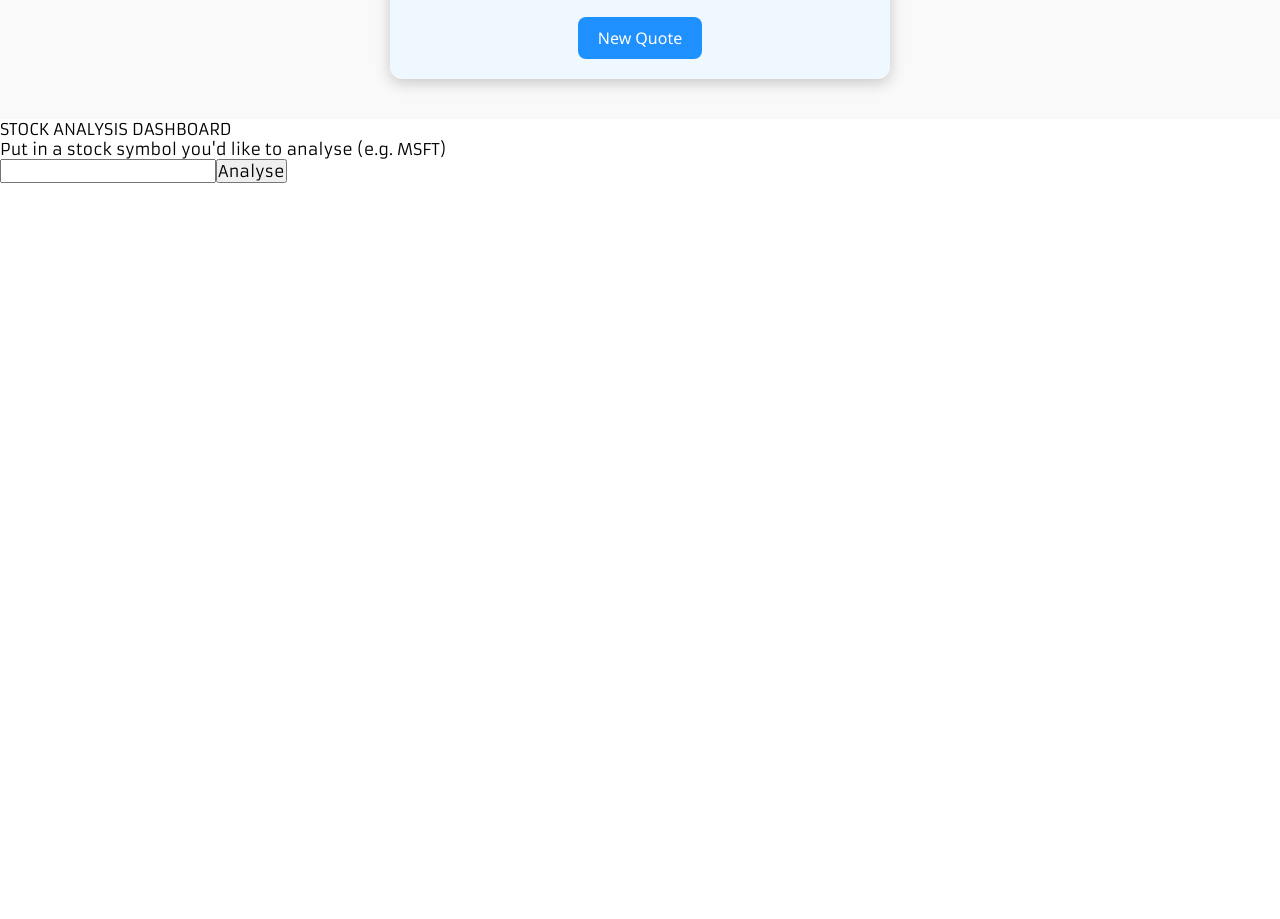
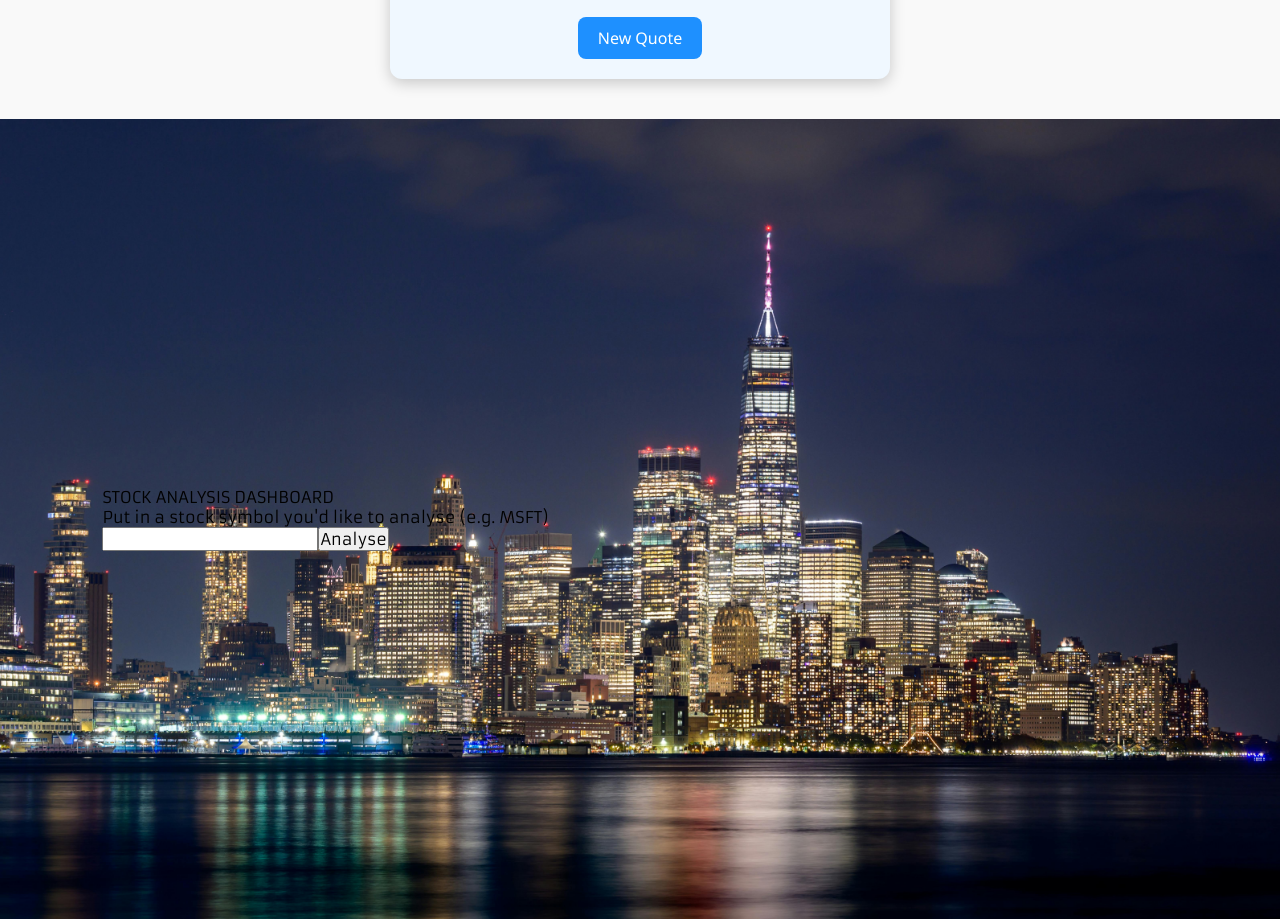
Before and after one commit to uzyatforums/personal-website, a React (Vite) app in the folder personal-website/: page / in a window 1280 px wide. Shown: the part 2242-3161 px from the top of the page. Before the commit the page ends 2425 px from the top, so only its background shows below. Built offline with nearby package versions, Linux system fonts and the light colour scheme; no server answers.

Commit message:
Added styled component to align content vetically

```diff
--- a/personal-website/index.html
+++ b/personal-website/index.html
@@ -18,6 +18,7 @@
     <link rel="stylesheet" href="./src/crapsgame/crapsgame.css">
     <link rel="stylesheet" href="./src/crapsgame/utils.css">
     <link rel="stylesheet" href="./src/randomQuoteGenerator/randomQuoteGenerator.css">
+    <link rel="stylesheet" href="./src/stockAnalysisDashboard/stockAnalysisDashboard.css">
 
 
 
@@ -155,7 +156,9 @@
     </section>
 
     <!-- SECTION 5 -->
-    <div id="root"></div>
+    <div id="stock-analysis-dashboard">
+        <div id="root"></div>
+    </div>
     <!-- <div>
         <div id="stock-analysis-dashboard-title">STOCK ANALYSIS DASHBOARD</div>
         <div id="stock-analysis-dashboard-subtitle">
--- /dev/null
+++ b/personal-website/src/stockAnalysisDashboard/stockAnalysisDashboard.css
@@ -0,0 +1,16 @@
+#stock-analysis-dashboard {
+    display: flex;
+    align-items: center;   /* vertical centre */
+    min-height: 100vh;
+    padding-left: 8%;
+
+    background-image: url('../images/city-sky-2.jpg');
+    background-size: cover;
+    background-position: center;
+    background-repeat: no-repeat;
+}
+
+#root {
+    width: 100%;
+    max-width: 600px;
+}
--- a/personal-website/src/stockAnalysisDashboard/stockAnalysisDashboard.ts
+++ b/personal-website/src/stockAnalysisDashboard/stockAnalysisDashboard.ts
@@ -1,3 +1,4 @@
+import styled from 'styled-components'
 export async function analyzeStock(stockSymbolToAnalyze: string) {
     if (stockSymbolToAnalyze.length === 0) {
         alert('Please enter a stock symbol to analyze')
@@ -12,3 +13,14 @@ export async function analyzeStock(stockSymbolToAnalyze: string) {
     const data = await response.json()
     return data
 }
+
+export const VerticalAlignContainer = styled.div`
+    width: 100%;
+    height: 100%;
+    display: table;
+`
+
+export const VerticalAlignContent = styled.div`
+  display: table-cell;
+    vertical-align: middle;
+`
--- a/personal-website/src/stockAnalysisDashboard/stockAnalysisDashboard.tsx
+++ b/personal-website/src/stockAnalysisDashboard/stockAnalysisDashboard.tsx
@@ -1,5 +1,9 @@
 import { useState } from 'react'
-import { analyzeStock } from './stockAnalysisDashboard.ts'
+import {
+    analyzeStock,
+    VerticalAlignContainer,
+    VerticalAlignContent
+} from './stockAnalysisDashboard.ts'
 import { Oval } from 'react-loader-spinner'
 
 function stockAnalysisDashboard() {
@@ -28,14 +32,20 @@ function stockAnalysisDashboard() {
 
     if (gotData) {
         return (
+            <VerticalAlignContainer>
+                <VerticalAlignContent>
                 <div>
                     <div onClick={() => goBack()}>Back</div>
                     {JSON.stringify(stockData)}
                 </div>
+            </VerticalAlignContent>
+        </VerticalAlignContainer >
         )
     }
 
     return (
+        <VerticalAlignContainer>
+            <VerticalAlignContent>
                 <div>
                     <div id="stock-analysis-dashboard-title">
                         STOCK ANALYSIS DASHBOARD
@@ -72,6 +82,8 @@ function stockAnalysisDashboard() {
                         </div>
                     )}
                 </div>
+            </VerticalAlignContent>
+        </VerticalAlignContainer>
     )
 }
 
```
Also changed, not shown: personal-website/src/images/city-sky-2.jpg (added). Lines whose indentation alone changed are shown as unchanged.
